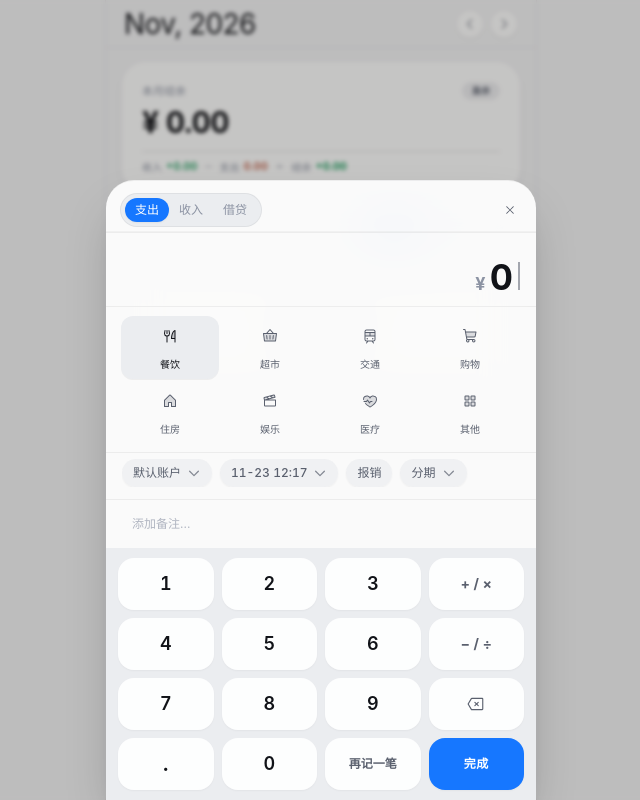
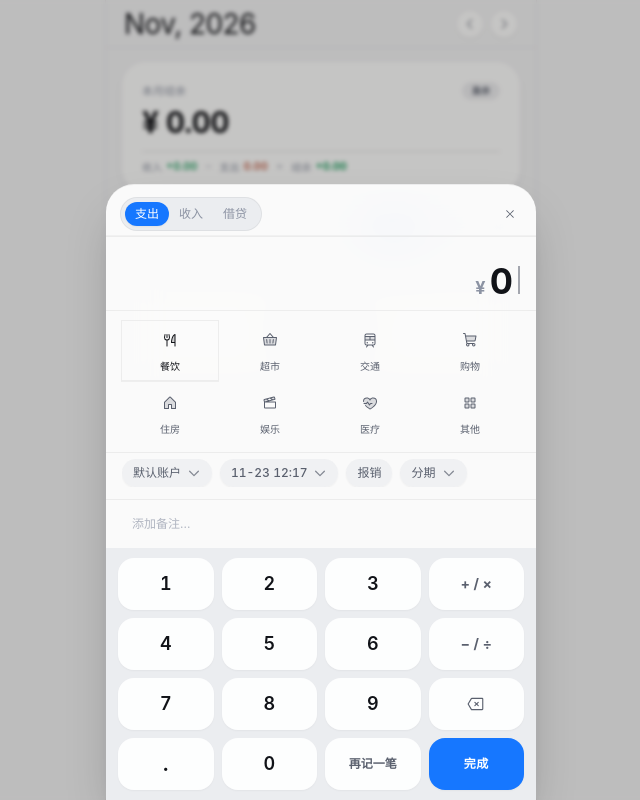
Before and after one commit to NEPHERAovo/hamster-stash, a React (Vite) app: page / in a window 1280 px wide. Both pictures are taken after a click on the button 811 px from the left and 682 px from the top of the page. Shown: the whole page, without its empty margins (319-959 px from the left). Built offline with nearby package versions, Linux system fonts and the light colour scheme.

Commit message:
fix(ledger): stabilize category selection box dimensions to prevent flickering

```diff
--- a/src/components/ledger/AddTransactionModal.tsx
+++ b/src/components/ledger/AddTransactionModal.tsx
@@ -943,15 +943,24 @@ export const AddTransactionModal: React.FC<AddTransactionModalProps> = ({
                 return (
                   <PaperButton
                     key={flow.id}
-                    variant={isSelected ? 'sunken' : 'ghost'}
+                    variant="ghost"
+                    size="compact"
                     onClick={() => setSelectedCatId(flow.id)}
                     className={cn(
                       'relative flex h-auto flex-col items-center justify-center rounded-none px-1 py-2 font-normal',
-                      hasRightBorder && 'border-r border-dotted border-(--rule-hairline)',
-                      isSelected && 'z-10 font-semibold text-(--ink-solid) shadow-2xs'
+                      hasRightBorder ? 'border-r border-dotted border-(--rule-hairline)' : 'border-r border-transparent',
+                      isSelected
+                        ? 'z-10 bg-(--paper-sunken) font-semibold text-(--ink-solid)'
+                        : 'bg-transparent text-(--ink-secondary) hover:bg-(--paper-sunken)/40 hover:text-(--ink-primary)'
                     )}
                   >
-                    <div className="mb-0.5 flex size-6 items-center justify-center">
+                    {isSelected && (
+                      <span
+                        className="pointer-events-none absolute inset-0 border border-(--rule-hairline) shadow-2xs"
+                        aria-hidden="true"
+                      />
+                    )}
+                    <div className="mb-0.5 flex size-6 shrink-0 items-center justify-center">
                       <IconComp
                         className={cn(
                           'stroke-1.8 size-4',
@@ -995,18 +1004,27 @@ export const AddTransactionModal: React.FC<AddTransactionModalProps> = ({
                   return (
                     <PaperButton
                       key={cat.id}
-                      variant={isSelected ? 'sunken' : 'ghost'}
+                      variant="ghost"
+                      size="compact"
                       onClick={() => {
                         setSelectedCatId(cat.id);
                       }}
                       className={cn(
                         'relative flex h-auto flex-col items-center justify-center rounded-none px-1 py-2 font-normal',
-                        hasRightBorder && 'border-r border-dotted border-(--rule-hairline)',
-                        hasBottomBorder && 'border-b border-dotted border-(--rule-hairline)',
-                        isSelected && 'z-10 font-semibold text-(--ink-solid) shadow-2xs'
+                        hasRightBorder ? 'border-r border-dotted border-(--rule-hairline)' : 'border-r border-transparent',
+                        hasBottomBorder ? 'border-b border-dotted border-(--rule-hairline)' : 'border-b border-transparent',
+                        isSelected
+                          ? 'z-10 bg-(--paper-sunken) font-semibold text-(--ink-solid)'
+                          : 'bg-transparent text-(--ink-secondary) hover:bg-(--paper-sunken)/40 hover:text-(--ink-primary)'
                       )}
                     >
-                      <div className="mb-0.5 flex size-6 items-center justify-center">
+                      {isSelected && (
+                        <span
+                          className="pointer-events-none absolute inset-0 border border-(--rule-hairline) shadow-2xs"
+                          aria-hidden="true"
+                        />
+                      )}
+                      <div className="mb-0.5 flex size-6 shrink-0 items-center justify-center">
                         <IconComp
                           className={cn(
                             'stroke-1.8 size-4',
```
Also changed, not shown: 1 other file (tests, documents, lock files or other folders).
